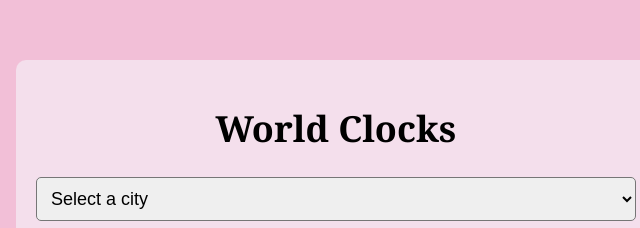
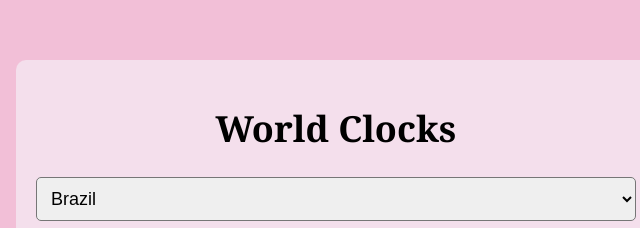
Before and after one commit to Onela25/World-clock, a plain HTML site: page index.html in a window 1280 px wide. Shown: the top 228 px of the page, 304-944 px from the left. Drawn offline with nearby package versions, Linux system fonts and the light colour scheme.

Commit message:
Edited some typos in the html

```diff
--- a/index.html
+++ b/index.html
@@ -13,8 +13,8 @@
     <div class="container">
         <h1>World Clocks</h1>
 
-        <select name="city">
-            <option value="">Select a city</option>
+            <select name="city" title="Select a city">
+            <option value="Brazil">Brazil</option>
             <option value="London">London</option>
             <option value="New York City">New York City</option>
             <option value="Tokyo">Tokyo</option>
@@ -40,7 +40,7 @@
     </div>
     <footer>
         This project was coded by <strong>Onela Wellem</strong> and is <a href="https://github.com/Onela25/World-clock.git"
-            target="_blank">open sourced on GitHub</a>.
+            target="_blank"rel="noopener">open sourced on GitHub</a>.
     </footer>
     <script src="javascript/index.js"></script>
 </body>
```
